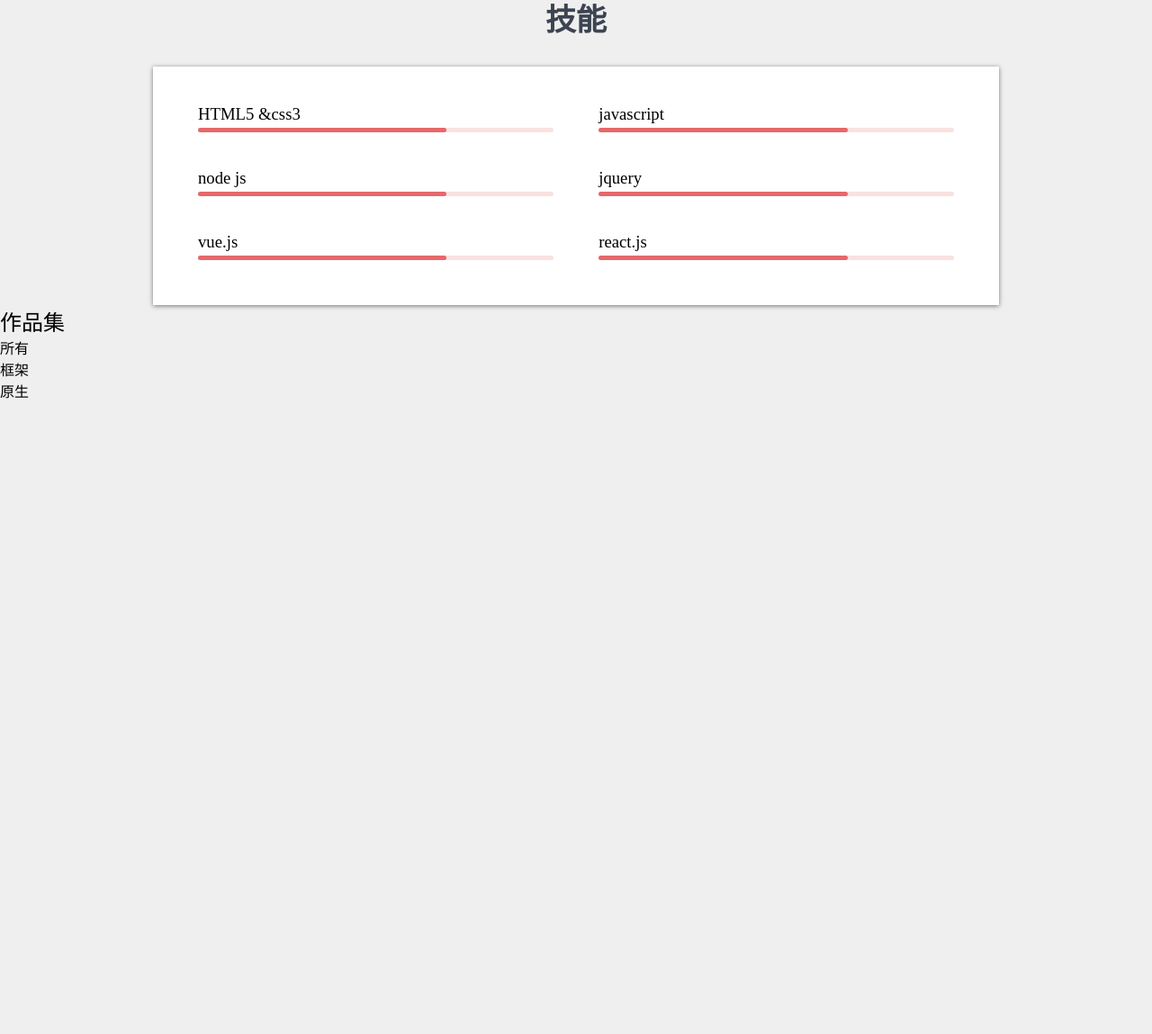
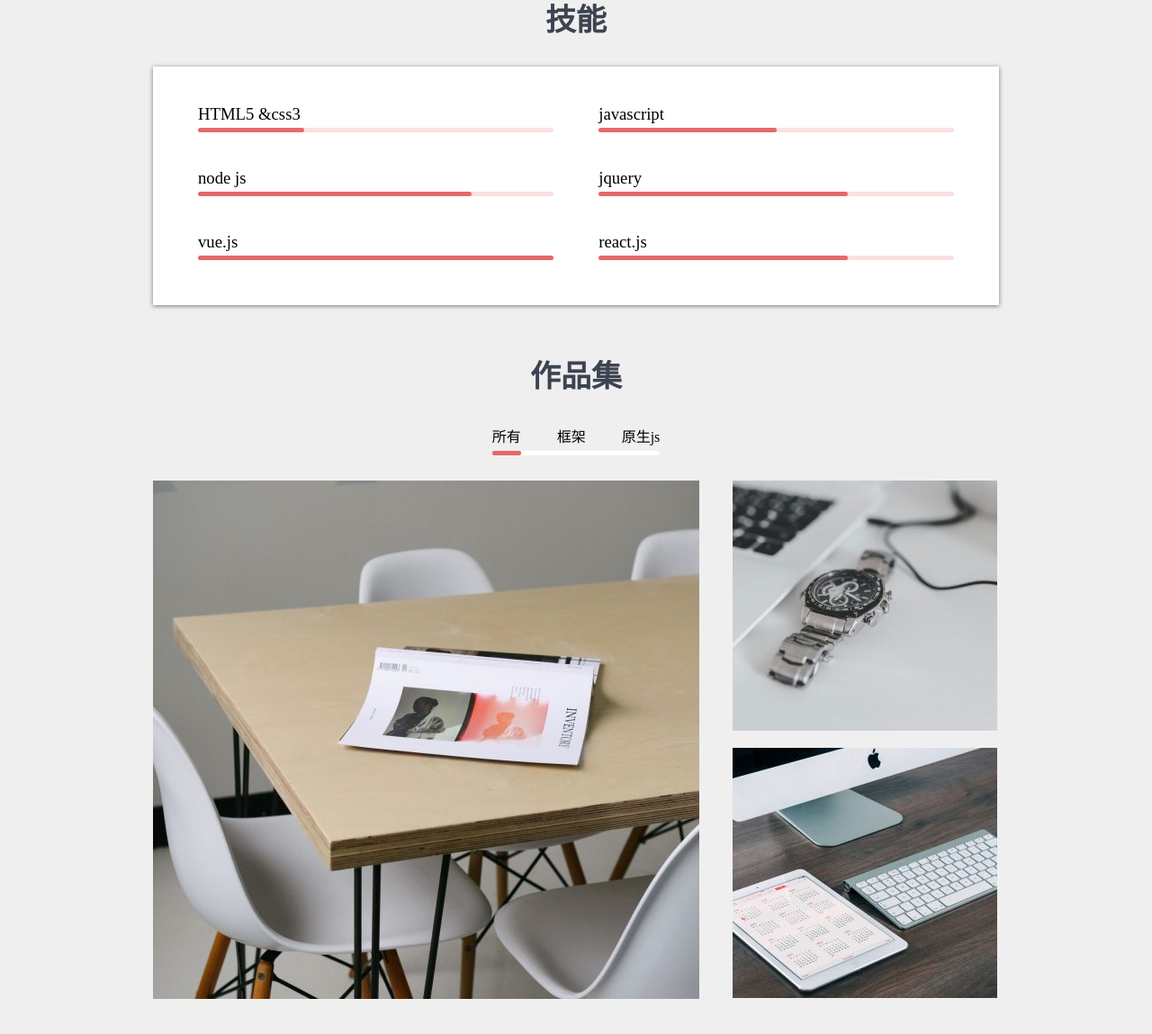
Before and after one commit to LiMiu331/resume, a plain HTML site: page index.html in a window 1280 px wide. Shown: the part 965-2114 px from the top of the page at 90% size. Before the commit the page ends 1411 px from the top, so only its background shows below. Drawn offline with Linux system fonts and the light colour scheme.

Commit message:
第三次提交

```diff
--- a/a.css
+++ b/a.css
@@ -253,12 +253,27 @@ section.skills{
     margin-top: 60px;
 
 }
+section.portfolio{
+
+    max-width: 940px;
+    margin-left: auto;
+    margin-right: auto;
+    margin-top: 60px;
+}
 section.skills > h2{
     text-align: center;
     color: #3d4451;
     font-size: 34px;
     line-height: 1.2;
     font-weight: 600;
+}
+section.portfolio > h2{
+    text-align: center;
+    color: #3d4451;
+    font-size: 34px;
+    line-height: 1.2;
+    font-weight: 600;
+
 }
 section.skills > h3{
     font-size: 14px;
@@ -302,3 +317,63 @@ section.skills .progressBar .progress{
     width: 70%;
     border-radius: 5px;
 }
+section.portfolio{
+    text-align: center;
+}
+section.portfolio > nav {
+    text-align: center;
+    display: inline-block;
+    vertical-align: top;
+    margin-top: 32px;
+}
+section.portfolio > nav > ol {
+
+    display: inline-block;
+    vertical-align: top;
+
+}
+
+section.portfolio > nav > ol >li{
+    float: left;
+    margin-left: 40px;
+    cursor: pointer;
+}
+section.portfolio > nav > ol >li:nth-child(1){
+    margin-left: 0;
+}
+section.portfolio > nav .bar{
+    height: 5px;
+    background: white;
+    margin-top: 5px;
+    margin-bottom: 28px;
+    border-radius: 2px;
+}
+section.portfolio > nav .bar-inner{
+    height: 100%;
+    background:#e6686a;
+    border-radius: 2px;
+    transition: all 0.3s;
+}
+section.portfolio > nav .bar.state-1 .bar-inner{
+    margin-left: 0px;
+    width: 32px;
+
+}
+section.portfolio > nav .bar.state-2 .bar-inner{
+    margin-left: 67px;
+    width: 50px;
+}
+section.portfolio > nav .bar.state-3 .bar-inner{
+    margin-left: 141px;
+    width: 50px;
+}
+section.portfolio .works{
+    position: relative;
+    margin-bottom: 100px;
+
+}
+section.portfolio .works >.big,
+section.portfolio .works >.small{
+    position: absolute;
+
+}
--- a/index.html
+++ b/index.html
@@ -104,7 +104,7 @@
             <li>
                 <h3>HTML5 &amp;css3</h3>
                 <div class="progressBar">
-                    <div class="progress">
+                    <div class="progress" style="width: 30%;">
 
                     </div>
                 </div>
@@ -112,7 +112,7 @@
             <li>
                 <h3>javascript</h3>
                 <div class="progressBar">
-                    <div class="progress">
+                    <div class="progress" style="width: 50%;">
 
                     </div>
                 </div>
@@ -120,7 +120,7 @@
             <li>
                     <h3>node js</h3>
                     <div class="progressBar">
-                        <div class="progress">
+                        <div class="progress" style="width: 77%;">
                         </div>
                     </div>
             </li>
@@ -135,7 +135,7 @@
             <li>
                 <h3>vue.js</h3>
                 <div class="progressBar">
-                    <div class="progress">
+                    <div class="progress" style="width: 100%;">
 
                     </div>
                 </div>
@@ -150,19 +150,41 @@
             </li>
         </ol>
     </section>
-    <section>
+    <section class="portfolio">
         <h2>作品集</h2>
         <nav>
-            <ol>
-                <li>所有</li>
-                <li>框架</li>
-                <li>原生</li>
+            <ol class="clearfix">
+                <li id ="portfolio1">所有</li>
+                <li id ="portfolio2">框架</li>
+                <li id="portfolio3">原生js</li>
             </ol>
+            <div id="portfolioBar" class="bar state-1">
+                <div class="bar-inner"></div>
+            </div>
         </nav>
-        <div class="jobs">
-            <div class="big"></div>
-            <div class="small"></div>
-            <div class="small"></div>
+        <script>
+        portfolio1.onclick= function(){
+            portfolioBar.className ='bar state-1'
+
+        }
+        portfolio2.onclick= function(){
+            portfolioBar.className ='bar state-2'
+
+        }
+        portfolio3.onclick= function(){
+            portfolioBar.className ='bar state-3'
+        }
+        </script>
+        <div class="works" style="height: 597px;">
+            <div class="big" style="top: 0; left: 0;">
+                <img src="./img/1jpg.jpg" alt="作品1">
+            </div>
+            <div class="small" style="top:0; left: 644px;">
+                <img src="./img/2.jpg" alt="作品2">
+            </div>
+            <div class="small" style="top: 297px; left: 644px;">
+                <img src="./img/3.jpg" alt="作品3">
+            </div>
         </div>
     </section>
 </body>
```
Also changed, not shown: img/1jpg.jpg (added), img/2.jpg (added), img/3.jpg (added).
